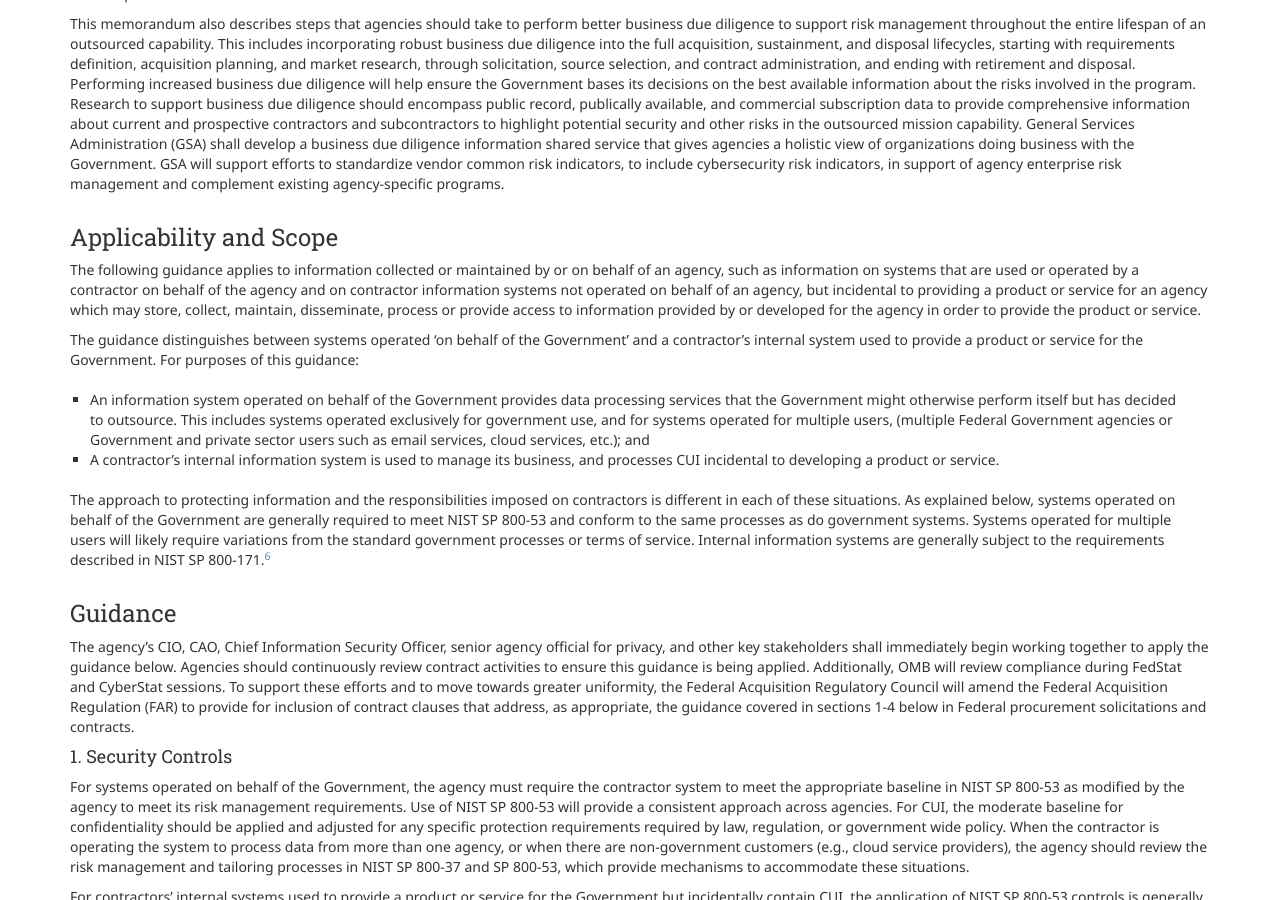
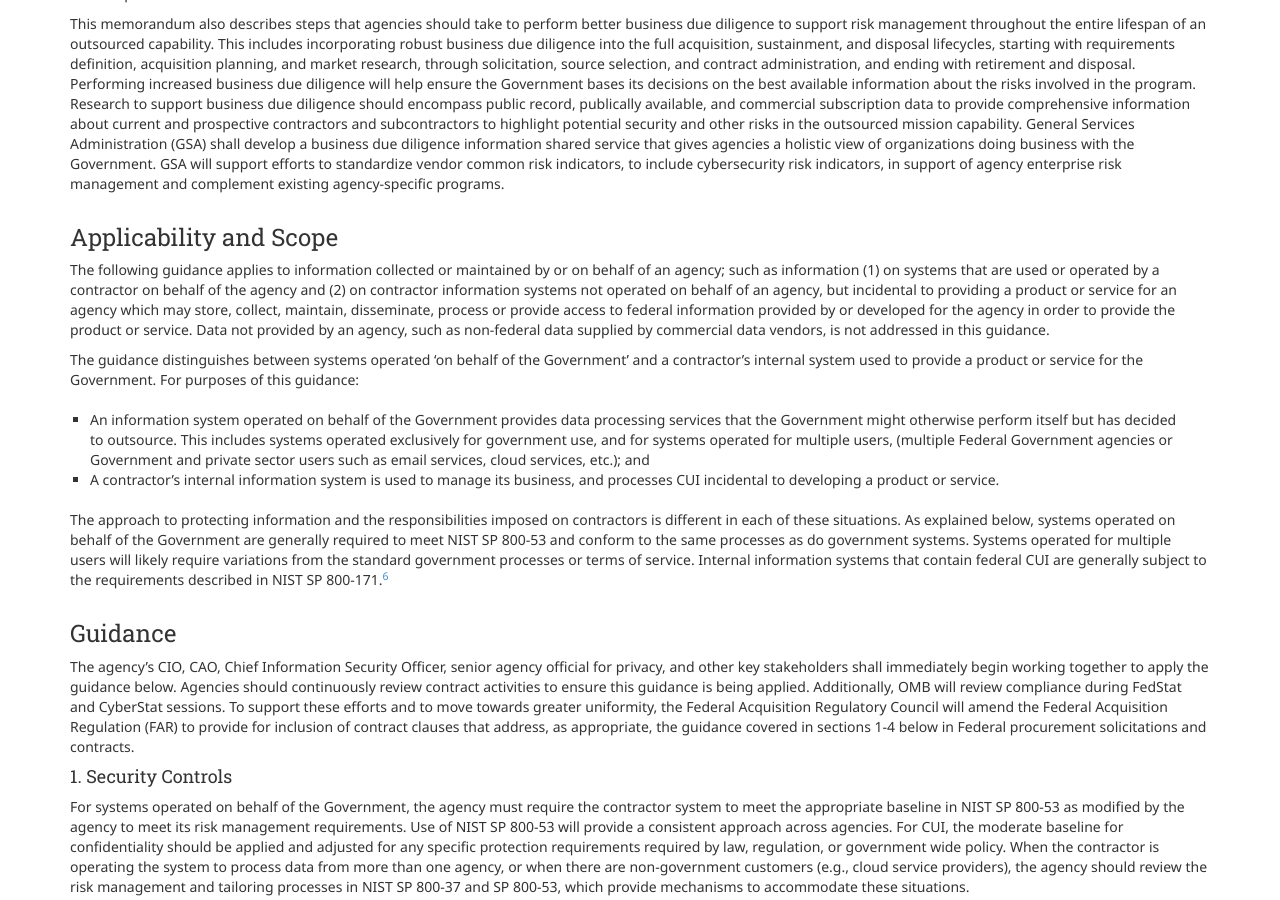
Before and after one commit to WhiteHouse/cyber-acquisitions, a Jekyll site: the page built from index.md, in a window 1280 px wide and 900 px high, scrolled down 2978 px. Built offline with Jekyll 4.4.1, drawn with Linux system fonts in a browser that asks for light colours.

Commit message:
Update index.md

```diff
--- a/index.md
+++ b/index.md
@@ -95,14 +95,14 @@ In response to these recommendations, OMB has established a repository of agency
 This memorandum also describes steps that agencies should take to perform better business due diligence to support risk management throughout the entire lifespan of an outsourced capability.  This includes incorporating robust business due diligence into the full acquisition, sustainment, and disposal lifecycles, starting with requirements definition, acquisition planning, and market research, through solicitation, source selection, and contract administration, and ending with retirement and disposal.  Performing increased business due diligence will help ensure the Government bases its decisions on the best available information about the risks involved in the program.  Research to support business due diligence should encompass public record, publically available, and commercial subscription data to provide comprehensive information about current and prospective contractors and subcontractors to highlight potential security and other risks in the outsourced mission capability. General Services Administration (GSA) shall develop a business due diligence information shared service that gives agencies a holistic view of organizations doing business with the Government.  GSA will support efforts to standardize vendor common risk indicators, to include cybersecurity risk indicators, in support of agency enterprise risk management and complement existing agency-specific programs.
 
 ### Applicability and Scope
-The following guidance applies to information collected or maintained by or on behalf of an agency, such as information on systems that are used or operated by a contractor on behalf of the agency and on contractor information systems not operated on behalf of an agency, but incidental to providing a product or service for an agency which may store, collect, maintain, disseminate, process or provide access to information provided by or developed for the agency in order to provide the product or service.
+The following guidance applies to information collected or maintained by or on behalf of an agency; such as information (1) on systems that are used or operated by a contractor on behalf of the agency and (2) on contractor information systems not operated on behalf of an agency, but incidental to providing a product or service for an agency which may store, collect, maintain, disseminate, process or provide access to federal information provided by or developed for the agency in order to provide the product or service.  Data not provided by an agency, such as non-federal data supplied by commercial data vendors, is not addressed in this guidance.
 
 The guidance distinguishes between systems operated ‘on behalf of the Government’ and a contractor’s internal system used to provide a product or service for the Government. For purposes of this guidance:
 
 * An information system operated on behalf of the Government provides data processing services that the Government might otherwise perform itself but has decided to outsource. This includes systems operated exclusively for government use, and for systems operated for multiple users, (multiple Federal Government agencies or Government and private sector users such as email services, cloud services, etc.); and
 * A contractor’s internal information system is used to manage its business, and processes CUI incidental to developing a product or service.
 
-The approach to protecting information and the responsibilities imposed on contractors is different in each of these situations.  As explained below, systems operated on behalf of the Government are generally required to meet NIST SP 800-53 and conform to the same processes as do government systems.  Systems operated for multiple users will likely require variations from the standard government processes or terms of service.  Internal information systems are generally subject to the requirements described in NIST SP 800-171.[^6]
+The approach to protecting information and the responsibilities imposed on contractors is different in each of these situations.  As explained below, systems operated on behalf of the Government are generally required to meet NIST SP 800-53 and conform to the same processes as do government systems.  Systems operated for multiple users will likely require variations from the standard government processes or terms of service.  Internal information systems that contain federal CUI are generally subject to the requirements described in NIST SP 800-171.[^6]
 
 ### Guidance
 The agency’s CIO, CAO, Chief Information Security Officer, senior agency official for privacy, and other key stakeholders shall immediately begin working together to apply the guidance below.  Agencies should continuously review contract activities to ensure this guidance is being applied.  Additionally, OMB will review compliance during FedStat and CyberStat sessions.
```
